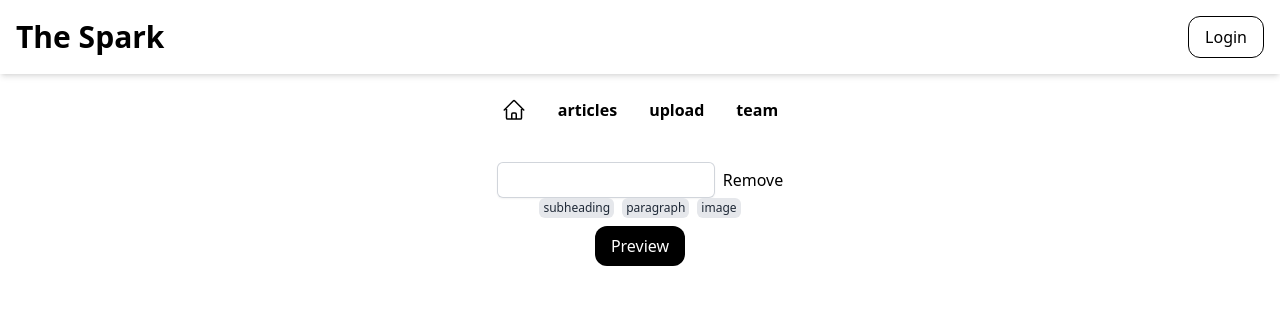
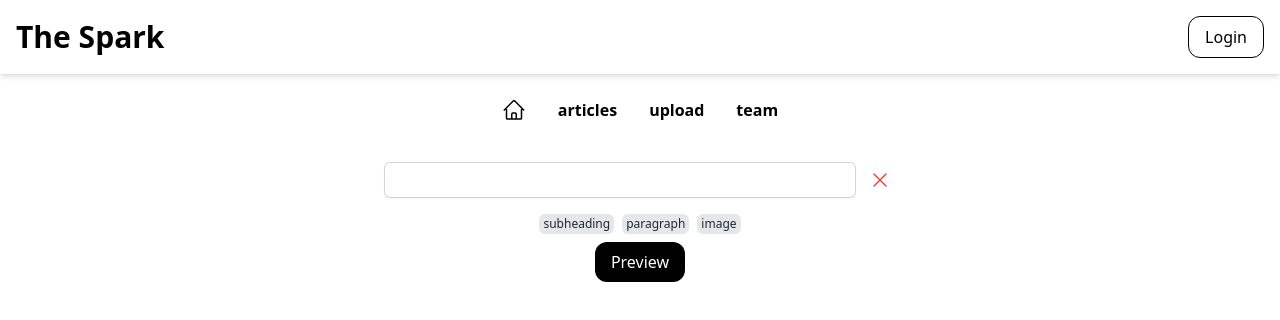
Before and after one commit to mpukabaofficial/firebasewithreact, a React (Vite) app: page /feature in a window 1280 px wide. Both pictures are taken after a click on the button "subheading". Shown: the top 320 px of the page. Built offline with nearby package versions, Linux system fonts and the light colour scheme; no server answers.

Commit message:
improved the UI of the article body component

```diff
--- a/src/Pages/IndexPages/OverviewPage.tsx
+++ b/src/Pages/IndexPages/OverviewPage.tsx
@@ -37,7 +37,10 @@ const OverviewPage = () => {
   return (
     <div className="mb-8 grid h-full w-full gap-2 lg:grid-cols-2">
       {sections.map((section) => (
-        <div className="w-full rounded-lg border border-gray-200 bg-white p-6 shadow ">
+        <div
+          key={section.title}
+          className="w-full rounded-lg border border-gray-200 bg-white p-6 shadow "
+        >
           <a href="#">
             <h5 className="mb-2 text-2xl font-bold tracking-tight text-gray-900 ">
               {section.title}
--- a/src/component/IndexPage/IndexSideBar.tsx
+++ b/src/component/IndexPage/IndexSideBar.tsx
@@ -13,6 +13,7 @@ const IndexSideBar = ({ items }: { items: sidebar[] }) => {
     <div className="right fixed bottom-0 left-0 right-0 flex w-full justify-center gap-6 bg-white p-2 md:relative  md:w-60 md:flex-col md:gap-2 md:bg-transparent ">
       {items.map((item) => (
         <Link
+          key={item.name}
           to={item.url}
           className={
             "flex items-center gap-2 rounded-md px-2 py-3 hover:bg-gray-100" +
--- a/src/component/UploadArticles/AddComponentButtons.tsx
+++ b/src/component/UploadArticles/AddComponentButtons.tsx
@@ -13,7 +13,7 @@ const AddComponentButtons = ({
     "bg-gray-200 px-1 py-0.5 text-xs text-gray-800 transition-all duration-300 ease-in-out hover:bg-blue-300 rounded-md";
 
   return (
-    <div className="flex items-center justify-center gap-2">
+    <div className="flex items-center justify-center gap-2 pt-4">
       <button className={className} onClick={onNewSubheading}>
         subheading
       </button>
--- a/src/component/UploadArticles/ArticleTextArea.tsx
+++ b/src/component/UploadArticles/ArticleTextArea.tsx
@@ -2,7 +2,7 @@ import { useState, useRef, useCallback } from "react";
 import AddComponentButtons from "./AddComponentButtons";
 import PreviewArticle from "./PreviewArticle";
 import ImageUploader from "./ImageUploader";
-import { v4 as uuidv4 } from "uuid"; // Ensure you have 'uuid' installed
+import { v4 as uuidv4 } from "uuid";
 
 const ArticleTextArea = () => {
   const [article, setArticle] = useState<
@@ -34,9 +34,11 @@ const ArticleTextArea = () => {
     setArticle(newArticle);
   }, []);
 
+  console.log(article);
+
   return (
     <div className="flex h-full w-full flex-col items-center justify-center">
-      <div>
+      <div className="mx-auto flex w-full max-w-lg flex-col gap-2">
         {article.map((component) => {
           const commonProps = {
             key: component.id,
@@ -46,7 +48,7 @@ const ArticleTextArea = () => {
           };
 
           return (
-            <div key={component.id} className="flex items-center">
+            <div key={component.id} className="flex w-full items-center">
               {component.type === "paragraph" && <textarea {...commonProps} />}
               {component.type === "subheading" && (
                 <input type="text" {...commonProps} />
@@ -61,9 +63,22 @@ const ArticleTextArea = () => {
               )}
               <button
                 onClick={() => handleRemoveComponent(component.id)}
-                className="ml-2"
+                className="ml-2 rounded-full bg-red-500 p-1 text-white transition-all duration-300 ease-in-out md:bg-white md:text-red-500 md:hover:bg-red-500 md:hover:text-white"
               >
-                Remove
+                <svg
+                  xmlns="http://www.w3.org/2000/svg"
+                  fill="none"
+                  viewBox="0 0 24 24"
+                  strokeWidth={1.5}
+                  stroke="currentColor"
+                  className="h-6 w-6"
+                >
+                  <path
+                    strokeLinecap="round"
+                    strokeLinejoin="round"
+                    d="M6 18 18 6M6 6l12 12"
+                  />
+                </svg>
               </button>
             </div>
           );
--- a/src/component/UploadArticles/ImageUploader.tsx
+++ b/src/component/UploadArticles/ImageUploader.tsx
@@ -27,8 +27,13 @@ const ImageUploader: React.FC<ImageUploaderProps> = ({ setUrl }) => {
   };
 
   return (
-    <div>
-      <input type="file" accept="image/*" onChange={handleImageChange} />
+    <div className="w-full">
+      <input
+        type="file"
+        accept="image/*"
+        className="mx-auto"
+        onChange={handleImageChange}
+      />
     </div>
   );
 };
```
